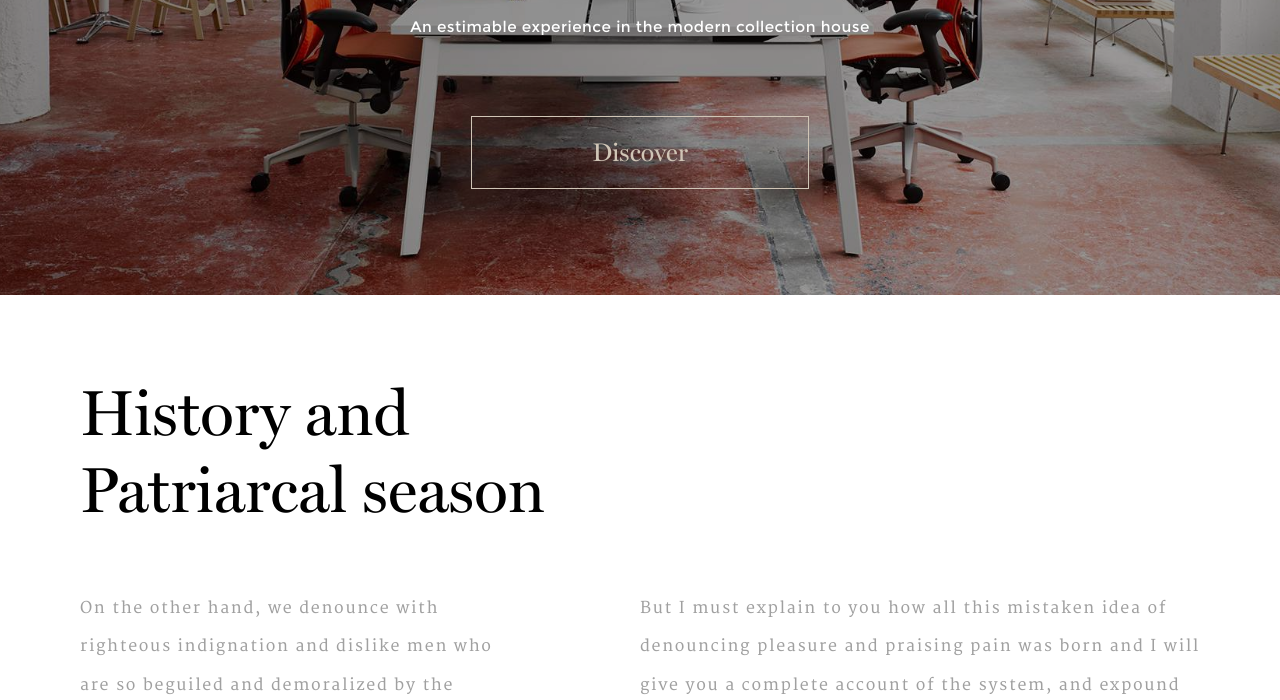
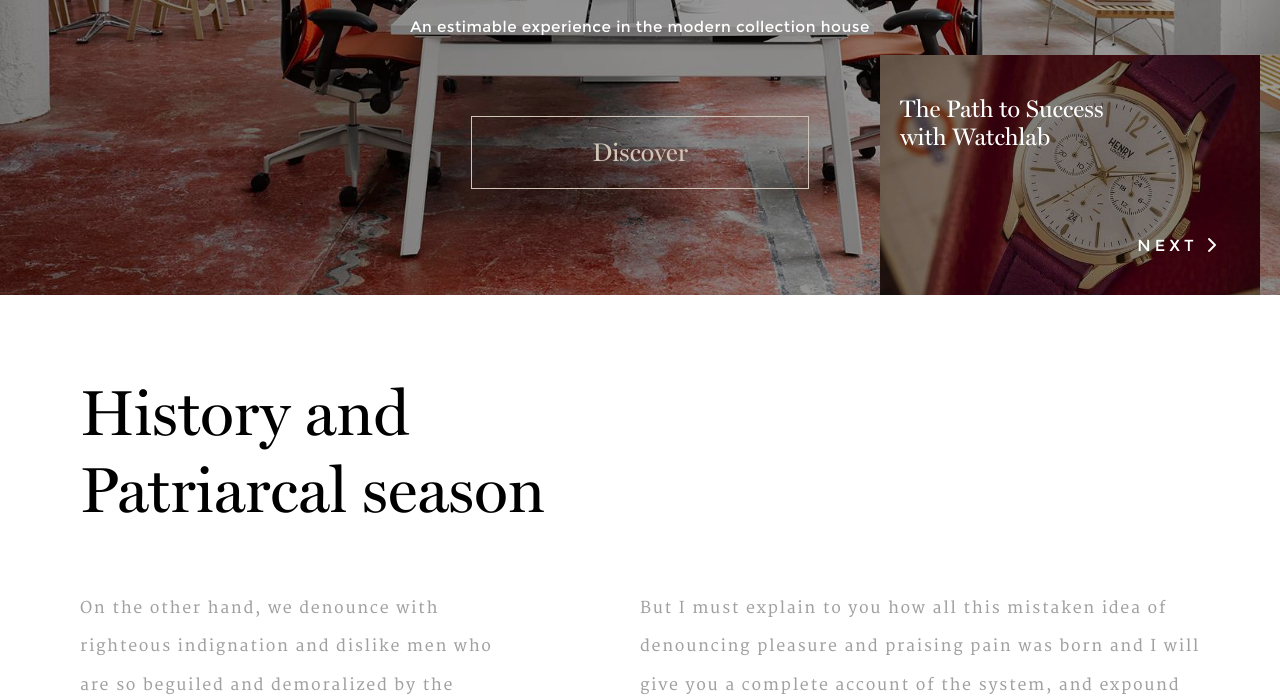
Before and after one commit to andreacontestabile/brownie-fe-test, a website: page index.html in a window 1280 px wide. Shown: the part 441-1141 px from the top of the page. Drawn offline with nearby package versions, Linux system fonts and the light colour scheme; files whose address does not match are found by name; a web font is replaced by a local one.

Commit message:
Added Spotlight widget

```diff
--- a/index.html
+++ b/index.html
@@ -39,11 +39,18 @@
           <div class="hero-text">
             <p class="supertitle" data-aos="fade-right" data-aos-delay="400" data-aos-duration="1000">London Collection
               Season</p>
-            <h2 class="hero-title" data-aos="fade-down" data-aos-duration="1000">New Selection Of<br> Herny London</h2>
+            <h2 class="hero-title" data-aos="fade-down" data-aos-duration="1000">New Selection Of<br> Henry London</h2>
             <p class="subtitle" data-aos="fade-left" data-aos-delay="400" data-aos-duration="1000">An estimable
               experience in the modern collection house</p>
             <div data-aos="fade-up" data-aos-delay="1000" data-aos-duration="1000"><a class="btn cta"
                 href="#">Discover</a></div>
+          </div>
+          <div class="spotlight-widget">
+            <h4 class="content-title">The Path to Success<br>with Watchlab</h4>
+            <div class="spotlight-widget-controls">
+              <div class="prev"><i class="fas fa-chevron-left"></i> Previous </div>
+              <div class="next">Next <i class="fas fa-chevron-right"></i></div>
+            </div>
           </div>
         </div>
       </div>
--- a/scss/partials/_hero.scss
+++ b/scss/partials/_hero.scss
@@ -9,6 +9,7 @@
 
   .overlay {
     @include flex-centered;
+    position: relative;
     height: 100%;
     background-color: rgba(0, 0, 0, 0.4);
     .hero-text {
@@ -42,5 +43,73 @@
         }
       }
     }
+
+    .spotlight-widget {
+      position: absolute;
+      bottom: 0;
+      right: 80px;
+      height: 330px;
+      width: 460px;
+      padding: 40px 20px;
+
+      @media screen and (max-width: 1700px) {
+        right: 60px;
+        width: 380px;
+        height: 240px;
+      }
+
+      @media screen and (max-width: 1400px) {
+        right: 20px;
+      }
+
+      &:before {
+        content: "";
+        position: absolute;
+        top: 0;
+        left: 0;
+        width: 100%;
+        height: 100%;
+        background-image: url("../images/hero-panel-bg.jpg");
+        background-repeat: no-repeat;
+        background-size: cover;
+        background-position: center;
+        filter: brightness(0.5);
+        z-index: 0;
+      }
+
+      .content-title {
+        position: relative;
+        z-index: 1;
+        font-family: "millerdisplay", serif;
+        font-weight: normal;
+        font-size: 1.5rem;
+        text-align: left;
+        color: $white;
+      }
+
+      .spotlight-widget-controls {
+        display: flex;
+        justify-content: space-between;
+        position: absolute;
+        width: 100%;
+        bottom: 40px;
+        right: 0;
+        padding: 0 40px;
+        z-index: 1;
+        color: $white;
+        font-family: "Montserrat", sans-serif;
+        font-size: 1rem;
+        text-transform: uppercase;
+        letter-spacing: 4px;
+
+        div {
+          cursor: pointer;
+
+          &.prev {
+            visibility: hidden;
+          }
+        }
+      }
+    }
   }
 }
```
Also changed, not shown: css/app.css, 1 other file.
